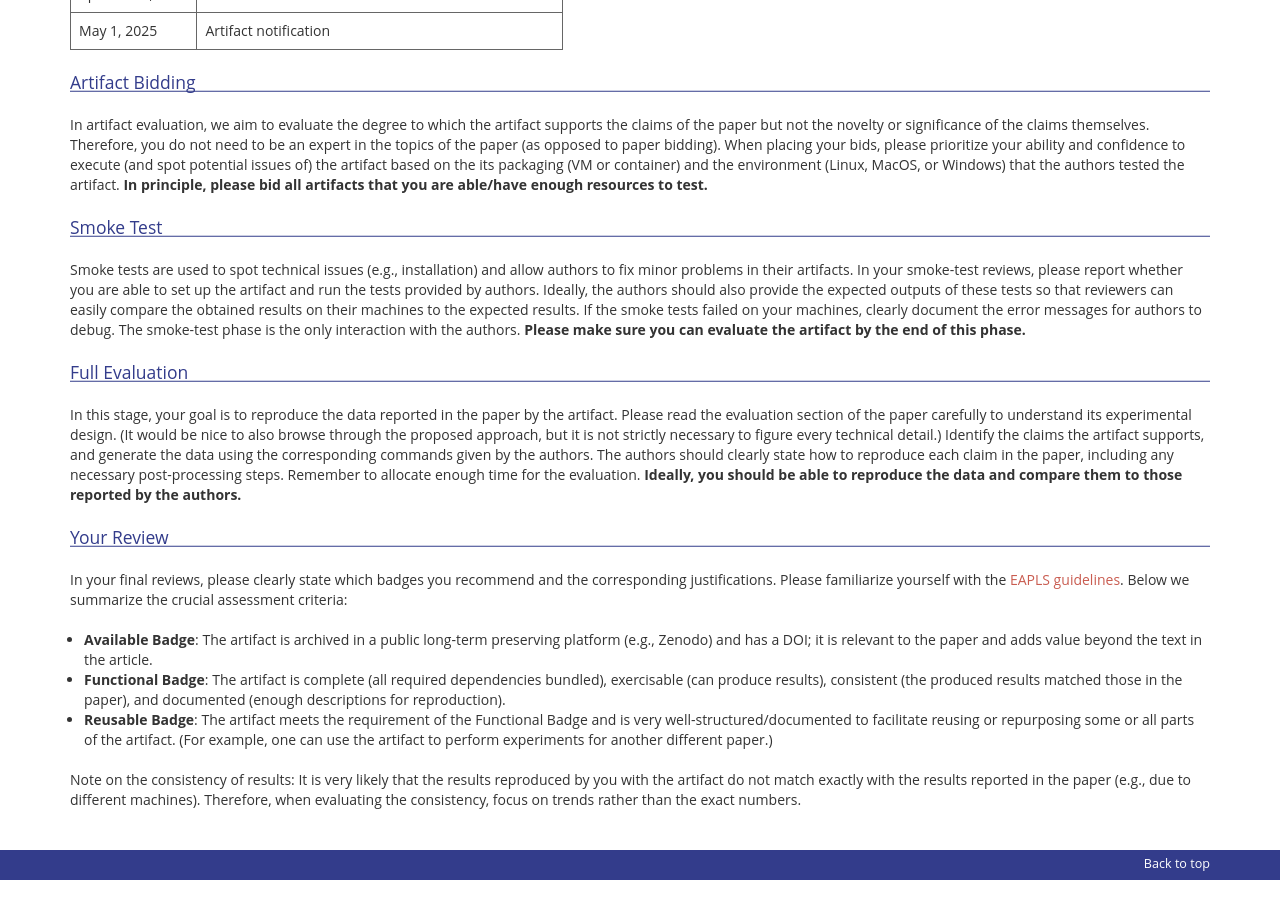
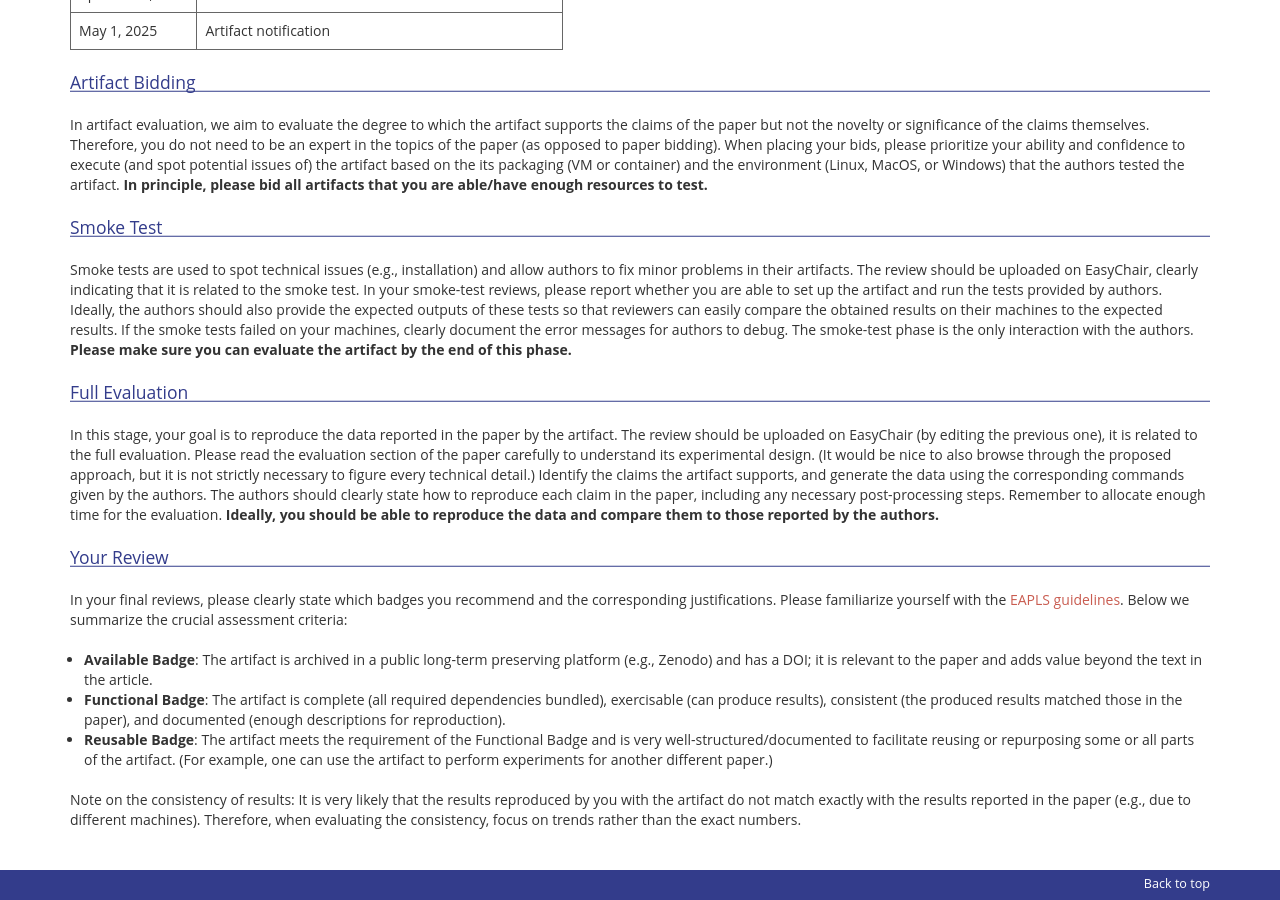
Before and after one commit to SPIN-web/SPIN2026, a Jekyll site: the page built from _pages/AE_instructions.md, in a window 1280 px wide and 900 px high, scrolled down 1222 px. Built offline with Jekyll 4.4.1, drawn with Linux system fonts in a browser that asks for light colours; nearby versions of some CDN libraries; our own code applies the rules of GitHub Pages for plain Markdown files.

Commit message:
polishing AE text

```diff
--- a/_pages/AE_instructions.md
+++ b/_pages/AE_instructions.md
@@ -52,6 +52,7 @@ based on the its packaging (VM or container) and the environment (Linux, MacOS,
 ## Smoke Test
 
 Smoke tests are used to spot technical issues (e.g., installation) and allow authors to fix minor problems in their artifacts.
+The review should be uploaded on EasyChair, clearly indicating that it is related to the smoke test.
 In your smoke-test reviews, please report whether you are able to set up the artifact and run the tests provided by authors.
 Ideally, the authors should also provide the expected outputs of these tests so that
 reviewers can easily compare the obtained results on their machines to the expected results.
@@ -62,6 +63,7 @@ The smoke-test phase is the only interaction with the authors.
 ## Full Evaluation
 
 In this stage, your goal is to reproduce the data reported in the paper by the artifact.
+The review should be uploaded on EasyChair (by editing the previous one), it is related to the full evaluation.
 Please read the evaluation section of the paper carefully to understand its experimental design.
 (It would be nice to also browse through the proposed approach,
 but it is not strictly necessary to figure every technical detail.)
```
Also changed, not shown: _pages/artifacts.md (+1 -0 lines).
